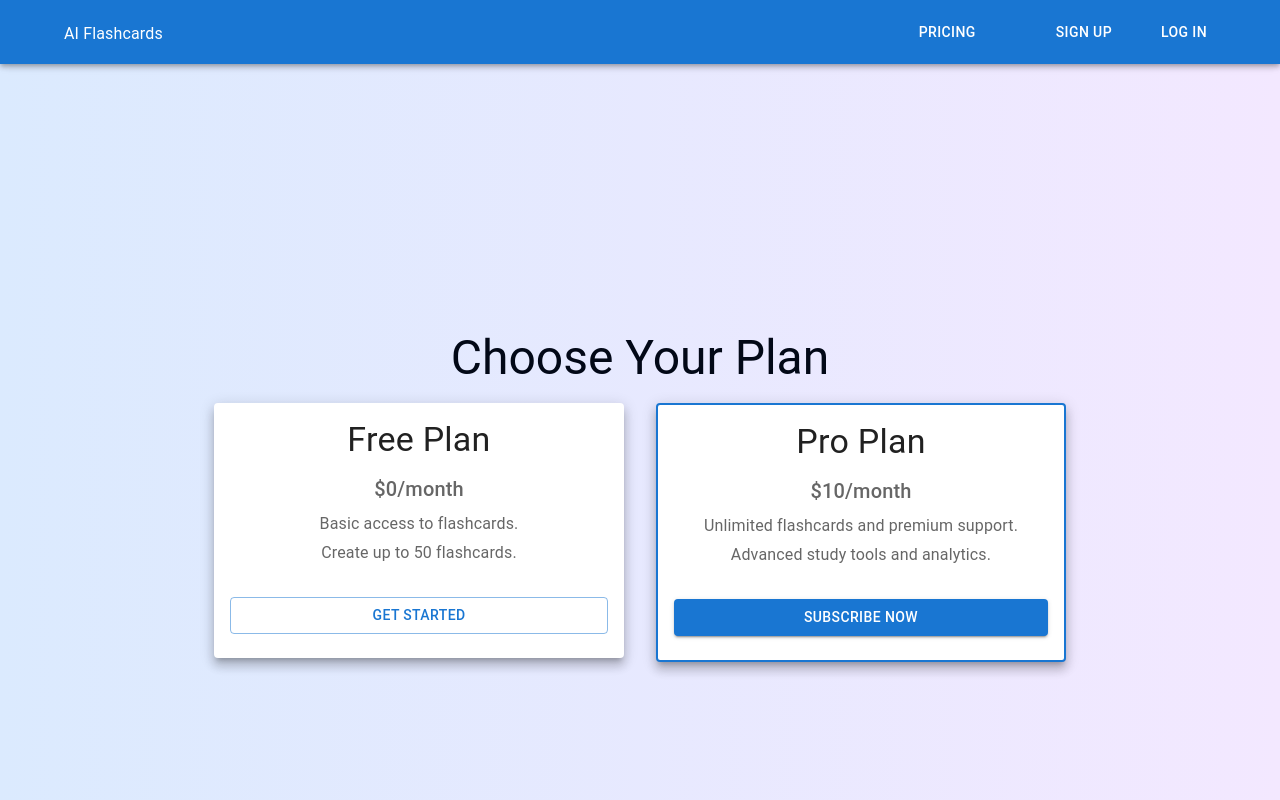
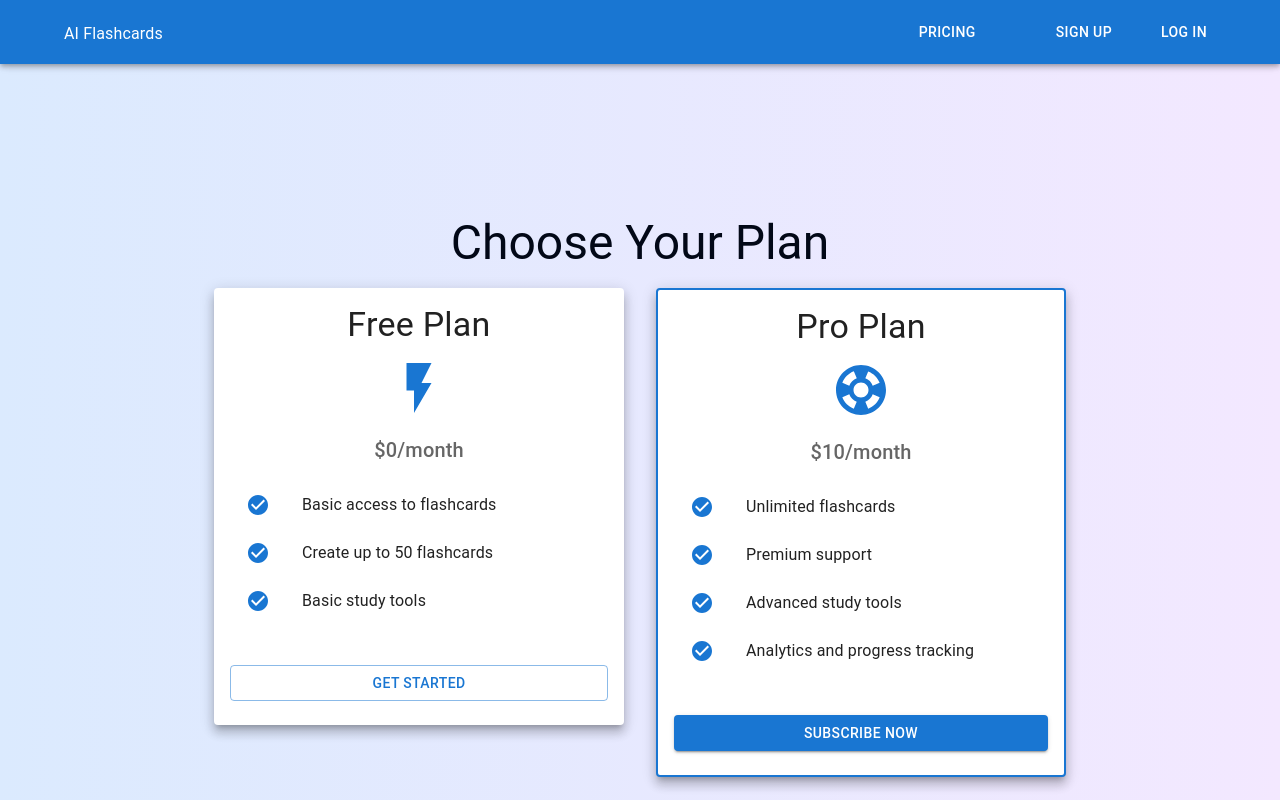
Before and after one commit to smile101603/ai-flashcards, a Next.js app: page /pricing in a window 1280 px wide. Shown: the top 800 px of the page. Built offline with nearby package versions, Linux system fonts and the light colour scheme; no server answers.

Commit message:
Icons added to error page and pricing page

```diff
--- a/app/pricing/page.js
+++ b/app/pricing/page.js
@@ -1,8 +1,11 @@
 'use client';
 import React from 'react';
-import { Container, Grid, Card, CardContent, Typography, Button, Box } from '@mui/material';
+import { Container, Grid, Card, CardContent, Typography, Button, Box, List, ListItem, ListItemIcon, ListItemText } from '@mui/material';
 import { useRouter } from 'next/navigation';
 import { CircularProgress } from '@mui/material';
+import CheckCircleIcon from '@mui/icons-material/CheckCircle';
+import FlashOnIcon from '@mui/icons-material/FlashOn';
+import SupportIcon from '@mui/icons-material/Support';
 
 const PricingPage = () => {
   const router = useRouter();
@@ -33,21 +36,37 @@ const PricingPage = () => {
         Choose Your Plan
       </Typography>
       <Grid container spacing={4}>
+        {/* Free Plan Card */}
         <Grid item xs={12} md={6}>
           <Card raised>
             <CardContent sx={{ textAlign: 'center' }}>
               <Typography variant="h4" component="h2" gutterBottom>
                 Free Plan
               </Typography>
+              <FlashOnIcon sx={{ fontSize: 60, color: 'primary.main', mb: 2 }} />
               <Typography variant="h6" color="text.secondary" gutterBottom>
                 $0/month
               </Typography>
-              <Typography variant="body1" color="text.secondary" gutterBottom>
-                Basic access to flashcards.
-              </Typography>
-              <Typography variant="body1" color="text.secondary">
-                Create up to 50 flashcards.
-              </Typography>
+              <List>
+                <ListItem>
+                  <ListItemIcon>
+                    <CheckCircleIcon color="primary" />
+                  </ListItemIcon>
+                  <ListItemText primary="Basic access to flashcards" />
+                </ListItem>
+                <ListItem>
+                  <ListItemIcon>
+                    <CheckCircleIcon color="primary" />
+                  </ListItemIcon>
+                  <ListItemText primary="Create up to 50 flashcards" />
+                </ListItem>
+                <ListItem>
+                  <ListItemIcon>
+                    <CheckCircleIcon color="primary" />
+                  </ListItemIcon>
+                  <ListItemText primary="Basic study tools" />
+                </ListItem>
+              </List>
               <Button
                 variant="outlined"
                 fullWidth
@@ -59,21 +78,44 @@ const PricingPage = () => {
             </CardContent>
           </Card>
         </Grid>
+
+        {/* Pro Plan Card */}
         <Grid item xs={12} md={6}>
           <Card raised sx={{ borderColor: 'primary.main', borderWidth: 2, borderStyle: 'solid' }}>
             <CardContent sx={{ textAlign: 'center' }}>
               <Typography variant="h4" component="h2" gutterBottom>
                 Pro Plan
               </Typography>
+              <SupportIcon sx={{ fontSize: 60, color: 'primary.main', mb: 2 }} />
               <Typography variant="h6" color="text.secondary" gutterBottom>
                 $10/month
               </Typography>
-              <Typography variant="body1" color="text.secondary" gutterBottom>
-                Unlimited flashcards and premium support.
-              </Typography>
-              <Typography variant="body1" color="text.secondary">
-                Advanced study tools and analytics.
-              </Typography>
+              <List>
+                <ListItem>
+                  <ListItemIcon>
+                    <CheckCircleIcon color="primary" />
+                  </ListItemIcon>
+                  <ListItemText primary="Unlimited flashcards" />
+                </ListItem>
+                <ListItem>
+                  <ListItemIcon>
+                    <CheckCircleIcon color="primary" />
+                  </ListItemIcon>
+                  <ListItemText primary="Premium support" />
+                </ListItem>
+                <ListItem>
+                  <ListItemIcon>
+                    <CheckCircleIcon color="primary" />
+                  </ListItemIcon>
+                  <ListItemText primary="Advanced study tools" />
+                </ListItem>
+                <ListItem>
+                  <ListItemIcon>
+                    <CheckCircleIcon color="primary" />
+                  </ListItemIcon>
+                  <ListItemText primary="Analytics and progress tracking" />
+                </ListItem>
+              </List>
               <Box sx={{ mt: 4 }}>
                 {loading ? (
                   <CircularProgress />
--- a/app/result/page.js
+++ b/app/result/page.js
@@ -3,6 +3,10 @@ import { useEffect, useState } from 'react';
 import { useRouter } from 'next/navigation';
 import { useSearchParams } from 'next/navigation';
 import { CircularProgress, Container, Typography, Box, Button } from '@mui/material';
+import CheckCircleIcon from '@mui/icons-material/CheckCircle';
+import ErrorIcon from '@mui/icons-material/Error';
+import ReplayIcon from '@mui/icons-material/Replay';
+import HomeIcon from '@mui/icons-material/Home';
 
 const ResultPage = () => {
   const router = useRouter();
@@ -24,7 +28,7 @@ const ResultPage = () => {
         if (res.ok) {
           setSession(sessionData);
         } else {
-          setError(sessionData.error || 'An unexpected error occurred.');
+          setError(sessionData.error || 'An unexpected error occurred during the checkout process.');
         }
       } catch (err) {
         setError('An error occurred while fetching the session. Please try again later.');
@@ -49,17 +53,28 @@ const ResultPage = () => {
   if (error) {
     return (
       <Container maxWidth="sm" sx={{ textAlign: 'center', mt: 4 }}>
+        <ErrorIcon color="error" sx={{ fontSize: 60, mb: 2 }} />
         <Typography variant="h4" sx={{ mt: 2 }}>
           Something Went Wrong
         </Typography>
         <Typography variant="body1" sx={{ mt: 2 }}>
-          {error}
+          An error occurred during checkout. Please try again!
         </Typography>
         <Box sx={{ mt: 4 }}>
-          <Button variant="contained" color="primary" onClick={() => router.push('/pricing')}>
+          <Button
+            variant="contained"
+            color="primary"
+            startIcon={<ReplayIcon />}
+            onClick={() => router.push('/pricing')}
+          >
             Retry Payment
           </Button>
-          <Button variant="outlined" sx={{ ml: 2 }} onClick={() => router.push('/')}>
+          <Button
+            variant="outlined"
+            sx={{ ml: 2 }}
+            startIcon={<HomeIcon />}
+            onClick={() => router.push('/')}
+          >
             Go to Homepage
           </Button>
         </Box>
@@ -71,6 +86,7 @@ const ResultPage = () => {
     <Container maxWidth="sm" sx={{ textAlign: 'center', mt: 4 }}>
       {session?.payment_status === 'paid' ? (
         <>
+          <CheckCircleIcon color="success" sx={{ fontSize: 60, mb: 2 }} />
           <Typography variant="h4">Thank you for your purchase.</Typography>
           <Box sx={{ mt: 4 }}>
             <Typography variant="h6">Session ID: {session_id}</Typography>
@@ -81,13 +97,20 @@ const ResultPage = () => {
         </>
       ) : (
         <>
+          <ErrorIcon color="error" sx={{ fontSize: 60, mb: 2 }} />
           <Typography variant="h4">Payment Failed</Typography>
           <Box sx={{ mt: 4 }}>
             <Typography variant="h6">Session ID: {session_id}</Typography>
             <Typography variant="body1" sx={{ mt: 2 }}>
               Your payment was not successful. Please try again.
             </Typography>
-            <Button variant="contained" color="primary" sx={{ mt: 4 }} onClick={() => router.push('/pricing')}>
+            <Button
+              variant="contained"
+              color="primary"
+              sx={{ mt: 4 }}
+              startIcon={<ReplayIcon />}
+              onClick={() => router.push('/pricing')}
+            >
               Retry Payment
             </Button>
           </Box>
--- a/package.json
+++ b/package.json
@@ -12,6 +12,7 @@
     "@clerk/nextjs": "^5.3.1",
     "@emotion/react": "^11.13.0",
     "@emotion/styled": "^11.13.0",
+    "@mui/icons-material": "^5.16.7",
     "@mui/material": "^5.16.7",
     "@radix-ui/react-slot": "^1.1.0",
     "class-variance-authority": "^0.7.0",
```
Also changed, not shown: 1 other file (tests, documents, lock files or other folders).
